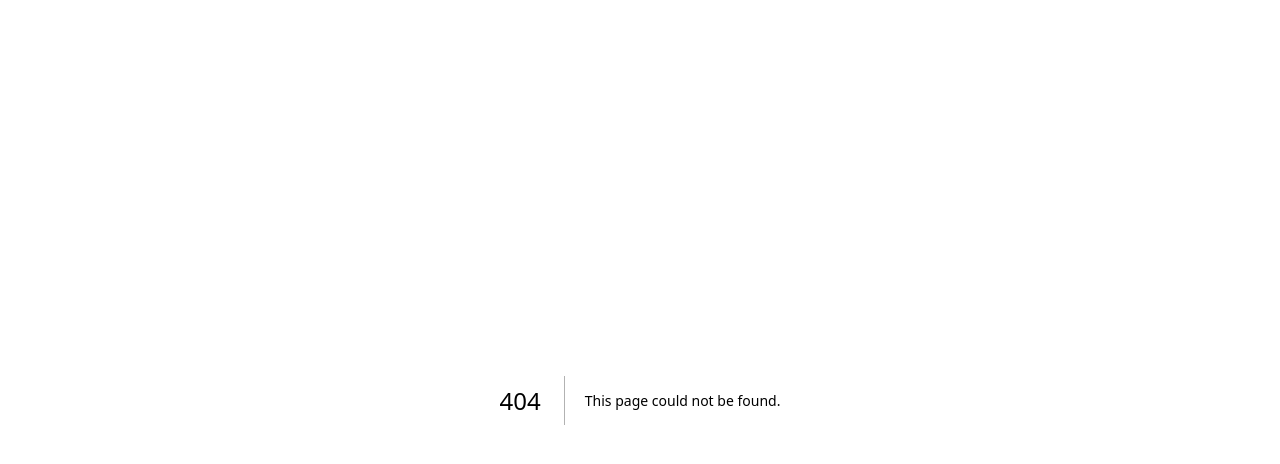
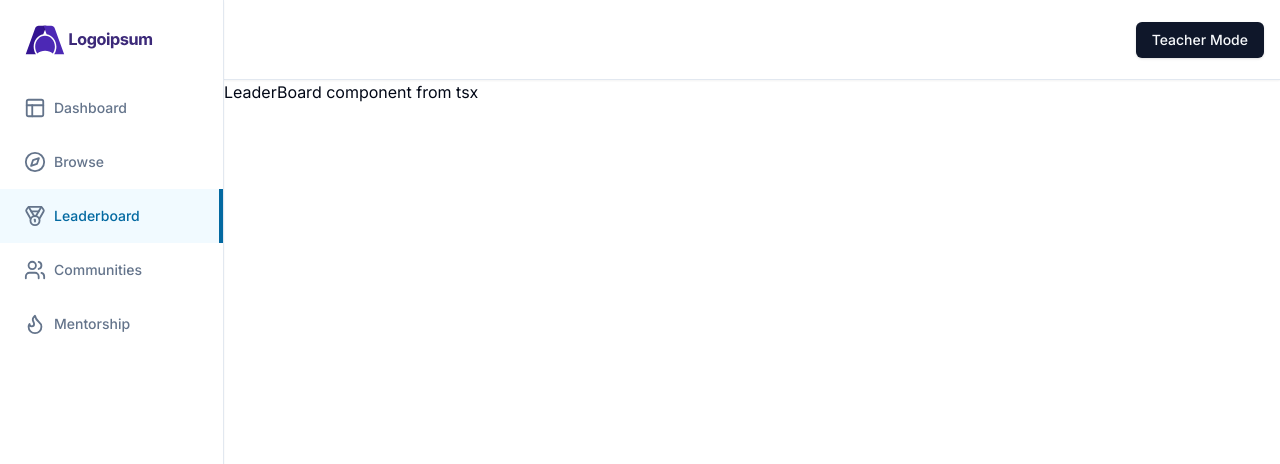
Before and after one commit to glenmiracle18/lms, a Next.js app: page /leaderboard in a window 1280 px wide. Before the commit this address had no page. Shown: the top 464 px of the page. Built offline with nearby package versions, Linux system fonts and the light colour scheme.

Commit message:
setup: introducing teacher mode

```diff
--- /dev/null
+++ b/app/(dashboard)/(routes)/leaderboard/page.tsx
@@ -0,0 +1,9 @@
+import React from 'react'
+
+const LeaderBoard = () => {
+    return (
+        <div>LeaderBoard component from tsx</div>
+    )
+}
+
+export default LeaderBoard
--- a/app/(dashboard)/(routes)/page.tsx
+++ b/app/(dashboard)/(routes)/page.tsx
@@ -3,7 +3,7 @@
 
 const Dashboard = () => {
     return (
-        <UserButton afterSignOutUrl='/'/>
+        <div></div>
     )
 }
 
--- /dev/null
+++ b/app/(dashboard)/(routes)/search/page.tsx
@@ -0,0 +1,9 @@
+import React from 'react'
+
+const SearchPage = () => {
+  return (
+    <div>SearchPage from tsx component</div>
+  )
+}
+
+export default SearchPage
--- /dev/null
+++ b/app/(dashboard)/_components/MobileSidebar.tsx
@@ -0,0 +1,23 @@
+import React from 'react'
+import { Menu } from 'lucide-react'
+import {
+    Sheet,
+    SheetTrigger,
+    SheetContent
+} from '@/components/ui/sheet'
+import Sidebar from './Sidebar';
+
+const MobileSideBar = () => {
+    return (
+        <Sheet>
+            <SheetTrigger className='md:hidden pr-4 transition hover:opacity-75'>
+                <Menu />
+            </SheetTrigger>
+            <SheetContent side="left" className='p-0 bg-white'>
+                <Sidebar />
+            </SheetContent>
+        </Sheet>
+    )
+}
+
+export default MobileSideBar
--- /dev/null
+++ b/app/(dashboard)/_components/Navbar.tsx
@@ -0,0 +1,15 @@
+import React from 'react'
+import MobileSideBar from './MobileSidebar'
+import NavbarRoutes from '@/components/navbar_routes'
+
+
+const Navbar = () => {
+    return (
+        <div className='flex items-center border-b shadow-sm p-4 h-full bg-white'>
+            <MobileSideBar />
+            <NavbarRoutes />
+        </div>
+    )
+}
+
+export default Navbar
--- a/app/(dashboard)/_components/SideBarItem.tsx
+++ b/app/(dashboard)/_components/SideBarItem.tsx
@@ -1,4 +1,5 @@
-
+"use client"
+import { cn } from "@/lib/utils";
 import { LucideIcon } from "lucide-react";
 import { usePathname, useRouter } from "next/navigation";
 
@@ -12,16 +13,42 @@
     :SideBarItemProps
     ) => {
 
-    const pathname = usePathname;
-    const router = useRouter;
+    // dynamic pathnames
+    const pathname = usePathname();
+    const router = useRouter();
 
+    // active class
     const isActive =
-    (pathname === "/" && href==="/") ||
-    pathname === href ||
-    pathname?.startsWith(`${href}/`);
+        (pathname === '/' && href === "/") ||
+        pathname === href || pathname?.startsWith(`${href}/`);
+
+    // click handler
+    const handleClick = () => {
+        router.push(href)
+    }
 
     return (
-        <div>SideBarItem</div>
+        <button
+            onClick={handleClick}
+            type="button"
+            className={cn(
+                "flex items-center gap-x-2 text-slate-500 text-sm font-[500] pl-6 transition-all hover:text-slate-600 hover:bg-slate-300/20",
+                isActive && "text-sky-700 bg-sky-200/20 hover:text-sky-700 hover:bg-sky-200/20"
+            )}
+        >
+            <div className="flex items-center gap-x-2 py-4">
+                <Icon
+                size={22}
+                className={cn('text-slate-500', isActive && 'tesxt-slate-700')}
+                />
+                {label}
+            </div>
+            <div
+                className={cn('ml-auto border-2 opacity-0 h-full border-sky-700 transition-all', isActive && 'opacity-100')}>
+
+            </div>
+
+        </button>
     )
 }
 
--- a/app/(dashboard)/_components/SideBarRoutes.tsx
+++ b/app/(dashboard)/_components/SideBarRoutes.tsx
@@ -1,6 +1,7 @@
+"use client"
 import React from 'react'
 import SideBarItem from './SideBarItem';
-import { Layout, Compass } from 'lucide-react';
+import { Layout, Compass, Medal, Users, Flame } from 'lucide-react';
 
 const guestRoutes = [
     {
@@ -12,6 +13,21 @@
         icon: Compass,
         label: "Browse",
         href: "/search",
+    },
+    {
+        icon: Medal,
+        label: "Leaderboard",
+        href: "/leaderboard",
+    },
+    {
+        icon: Users,
+        label: "Communities",
+        href: "/communities"
+    },
+    {
+        icon: Flame,
+        label: "Mentorship",
+        href: "/mentorship",
     }
 ]
 
--- a/app/(dashboard)/layout.tsx
+++ b/app/(dashboard)/layout.tsx
@@ -1,5 +1,6 @@
 import React from 'react'
 import Sidebar from './_components/Sidebar';
+import Navbar from './_components/Navbar';
 
 const DashBoardLayout = ({
     children
@@ -8,10 +9,15 @@
 }) => {
     return (
         <div className='h-full'>
+            <div className='md:pl-56 h-[80px] inset-y-0 z-50 w-full'>
+                <Navbar />
+            </div>
             <div className='hidden md:flex flex-col h-full w-56 fixed inset-y-0 z-50'>
                 <Sidebar />
             </div>
-            {children}
+            <main className='md:pl-56 h-full'>
+                {children}
+            </main>
         </div>
     )
 }
--- /dev/null
+++ b/components/navbar_routes.tsx
@@ -0,0 +1,41 @@
+"use client"
+import { UserButton } from '@clerk/clerk-react'
+import { useRouter, usePathname } from 'next/navigation';
+import { Button } from '@/components/ui/button'
+import { LogOut } from 'lucide-react';
+import  Link  from 'next/link'
+
+
+const NavbarRoutes = () => {
+    const pathname = usePathname();
+    const router = useRouter();
+
+    // verification for teacher / player (course) mode
+    const isTeacherPage = pathname?.startsWith('/teacher')
+    const isPlayerPage = pathname?.includes('/chapter');
+
+    return (
+        <div className='flex gap-2 ml-auto'>
+            {
+                isTeacherPage || isPlayerPage ?
+                (
+                    <Button>
+                        <LogOut className='h-4 w-4 mr-2' />
+                        Exit
+                    </Button>
+                )
+                :
+                (
+                    <Link href="/teacher/courses">
+                        <Button>
+                            Teacher Mode
+                        </Button>
+                    </Link>
+                )
+            }
+            <UserButton afterSignOutUrl='/'/>
+        </div>
+    )
+}
+
+export default NavbarRoutes
--- /dev/null
+++ b/components/ui/sheet.tsx
@@ -0,0 +1,140 @@
+"use client"
+
+import * as React from "react"
+import * as SheetPrimitive from "@radix-ui/react-dialog"
+import { Cross2Icon } from "@radix-ui/react-icons"
+import { cva, type VariantProps } from "class-variance-authority"
+
+import { cn } from "@/lib/utils"
+
+const Sheet = SheetPrimitive.Root
+
+const SheetTrigger = SheetPrimitive.Trigger
+
+const SheetClose = SheetPrimitive.Close
+
+const SheetPortal = SheetPrimitive.Portal
+
+const SheetOverlay = React.forwardRef<
+  React.ElementRef<typeof SheetPrimitive.Overlay>,
+  React.ComponentPropsWithoutRef<typeof SheetPrimitive.Overlay>
+>(({ className, ...props }, ref) => (
+  <SheetPrimitive.Overlay
+    className={cn(
+      "fixed inset-0 z-50 bg-black/80  data-[state=open]:animate-in data-[state=closed]:animate-out data-[state=closed]:fade-out-0 data-[state=open]:fade-in-0",
+      className
+    )}
+    {...props}
+    ref={ref}
+  />
+))
+SheetOverlay.displayName = SheetPrimitive.Overlay.displayName
+
+const sheetVariants = cva(
+  "fixed z-50 gap-4 bg-background p-6 shadow-lg transition ease-in-out data-[state=open]:animate-in data-[state=closed]:animate-out data-[state=closed]:duration-300 data-[state=open]:duration-500",
+  {
+    variants: {
+      side: {
+        top: "inset-x-0 top-0 border-b data-[state=closed]:slide-out-to-top data-[state=open]:slide-in-from-top",
+        bottom:
+          "inset-x-0 bottom-0 border-t data-[state=closed]:slide-out-to-bottom data-[state=open]:slide-in-from-bottom",
+        left: "inset-y-0 left-0 h-full w-3/4 border-r data-[state=closed]:slide-out-to-left data-[state=open]:slide-in-from-left sm:max-w-sm",
+        right:
+          "inset-y-0 right-0 h-full w-3/4 border-l data-[state=closed]:slide-out-to-right data-[state=open]:slide-in-from-right sm:max-w-sm",
+      },
+    },
+    defaultVariants: {
+      side: "right",
+    },
+  }
+)
+
+interface SheetContentProps
+  extends React.ComponentPropsWithoutRef<typeof SheetPrimitive.Content>,
+    VariantProps<typeof sheetVariants> {}
+
+const SheetContent = React.forwardRef<
+  React.ElementRef<typeof SheetPrimitive.Content>,
+  SheetContentProps
+>(({ side = "right", className, children, ...props }, ref) => (
+  <SheetPortal>
+    <SheetOverlay />
+    <SheetPrimitive.Content
+      ref={ref}
+      className={cn(sheetVariants({ side }), className)}
+      {...props}
+    >
+      {children}
+      <SheetPrimitive.Close className="absolute right-4 top-4 rounded-sm opacity-70 ring-offset-background transition-opacity hover:opacity-100 focus:outline-none focus:ring-2 focus:ring-ring focus:ring-offset-2 disabled:pointer-events-none data-[state=open]:bg-secondary">
+        <Cross2Icon className="h-4 w-4" />
+        <span className="sr-only">Close</span>
+      </SheetPrimitive.Close>
+    </SheetPrimitive.Content>
+  </SheetPortal>
+))
+SheetContent.displayName = SheetPrimitive.Content.displayName
+
+const SheetHeader = ({
+  className,
+  ...props
+}: React.HTMLAttributes<HTMLDivElement>) => (
+  <div
+    className={cn(
+      "flex flex-col space-y-2 text-center sm:text-left",
+      className
+    )}
+    {...props}
+  />
+)
+SheetHeader.displayName = "SheetHeader"
+
+const SheetFooter = ({
+  className,
+  ...props
+}: React.HTMLAttributes<HTMLDivElement>) => (
+  <div
+    className={cn(
+      "flex flex-col-reverse sm:flex-row sm:justify-end sm:space-x-2",
+      className
+    )}
+    {...props}
+  />
+)
+SheetFooter.displayName = "SheetFooter"
+
+const SheetTitle = React.forwardRef<
+  React.ElementRef<typeof SheetPrimitive.Title>,
+  React.ComponentPropsWithoutRef<typeof SheetPrimitive.Title>
+>(({ className, ...props }, ref) => (
+  <SheetPrimitive.Title
+    ref={ref}
+    className={cn("text-lg font-semibold text-foreground", className)}
+    {...props}
+  />
+))
+SheetTitle.displayName = SheetPrimitive.Title.displayName
+
+const SheetDescription = React.forwardRef<
+  React.ElementRef<typeof SheetPrimitive.Description>,
+  React.ComponentPropsWithoutRef<typeof SheetPrimitive.Description>
+>(({ className, ...props }, ref) => (
+  <SheetPrimitive.Description
+    ref={ref}
+    className={cn("text-sm text-muted-foreground", className)}
+    {...props}
+  />
+))
+SheetDescription.displayName = SheetPrimitive.Description.displayName
+
+export {
+  Sheet,
+  SheetPortal,
+  SheetOverlay,
+  SheetTrigger,
+  SheetClose,
+  SheetContent,
+  SheetHeader,
+  SheetFooter,
+  SheetTitle,
+  SheetDescription,
+}
--- a/package.json
+++ b/package.json
@@ -10,6 +10,7 @@
   },
   "dependencies": {
     "@clerk/nextjs": "^4.29.4",
+    "@radix-ui/react-dialog": "^1.0.5",
     "@radix-ui/react-icons": "^1.3.0",
     "@radix-ui/react-slot": "^1.0.2",
     "class-variance-authority": "^0.7.0",
```
Also changed, not shown: 1 other file (tests, documents, lock files or other folders).
